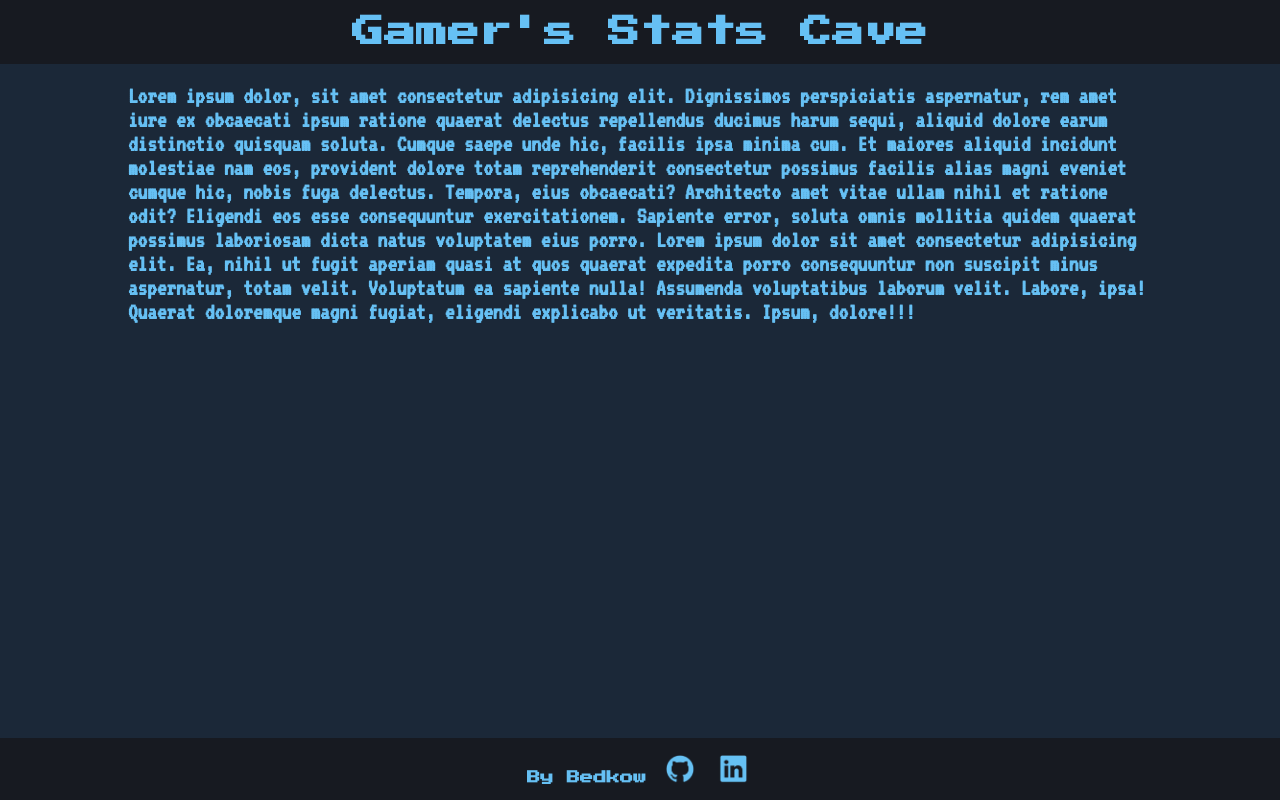
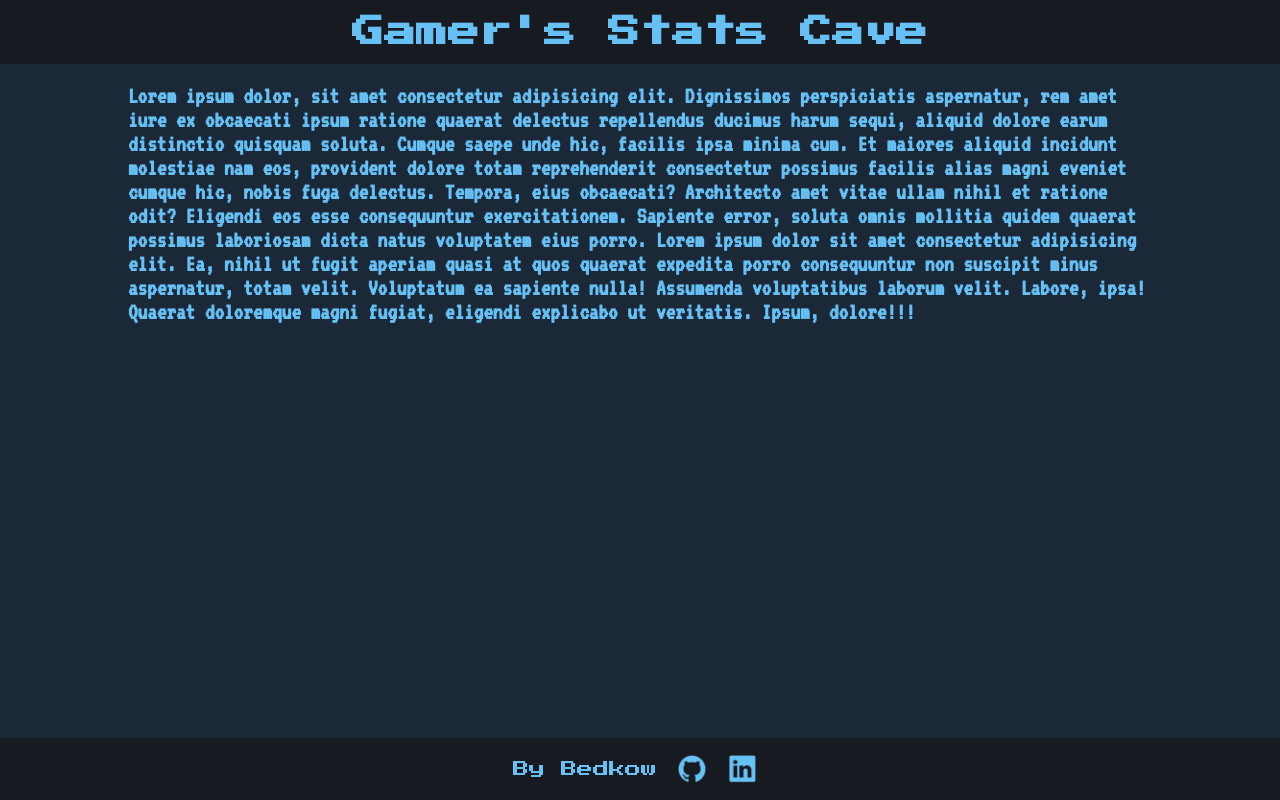
Before and after one commit to Bedkow/gamers_stats, a plain HTML site: page index.html in a window 1280 px wide. Drawn offline with Linux system fonts and the light colour scheme.

Commit message:
fixed positioning of footer

```diff
--- a/index.html
+++ b/index.html
@@ -39,16 +39,16 @@
 		</section>
 
 		<footer>
-			<h5 id="footer_cred">
+			<span id="footer_cred">
 				By Bedkow
 				<a href="https://github.com/Bedkow"
-					><img class="footer_pic" alt="github" src="github_icon.png"
+					><img class="footer_pic1" alt="github" src="github_icon.png"
 				/></a>
 
 				<a href="https://www.linkedin.com/in/bednarek-daniel/"
-					><img class="footer_pic" alt="linkedin" src="linkedin_icon.png"
+					><img class="footer_pic2" alt="linkedin" src="linkedin_icon.png"
 				/></a>
-			</h5>
+			</span>
 		</footer>
 	</body>
 </html>
--- a/styles.scss
+++ b/styles.scss
@@ -28,6 +28,7 @@
     margin: 20px auto 20px auto;
     block-size: fit-content;
     padding-bottom: 80px;
+    // padding-top: 30px;
 }
 
 header,
@@ -47,12 +48,15 @@
     // position: absolute;
 	top: 0px;
     height: fit-content;
+    // box-shadow: 0px 5px 15px 15px $primaryColor_1;
+
 }
 
 footer {
     position: fixed;
     bottom: 0px;
     height: fit-content;
+    // box-shadow: 5px 0px 15px 15px $primaryColor_1;
 }
 
 #header_title {
@@ -60,15 +64,22 @@
 }
 
 #footer_cred {
-    padding: 1rem
+    padding: 1rem;
+    font-size: 1rem;
+    text-align: center;
+    display: flex;
+    justify-content: center;
+    align-items: center;
 }
 
-.footer_pic {
+.footer_pic1 {
     height: 30px;
     width: 30px;
-    margin: 0 5px;
+    margin: 0 10px 0 20px;
 }
 
-// h2 {
-//     // position: relative;
-// }
+.footer_pic2 {
+    height: 30px;
+    width: 30px;
+    margin: 0 10px;
+}
```
Also changed, not shown: styles.css, 1 other file.
